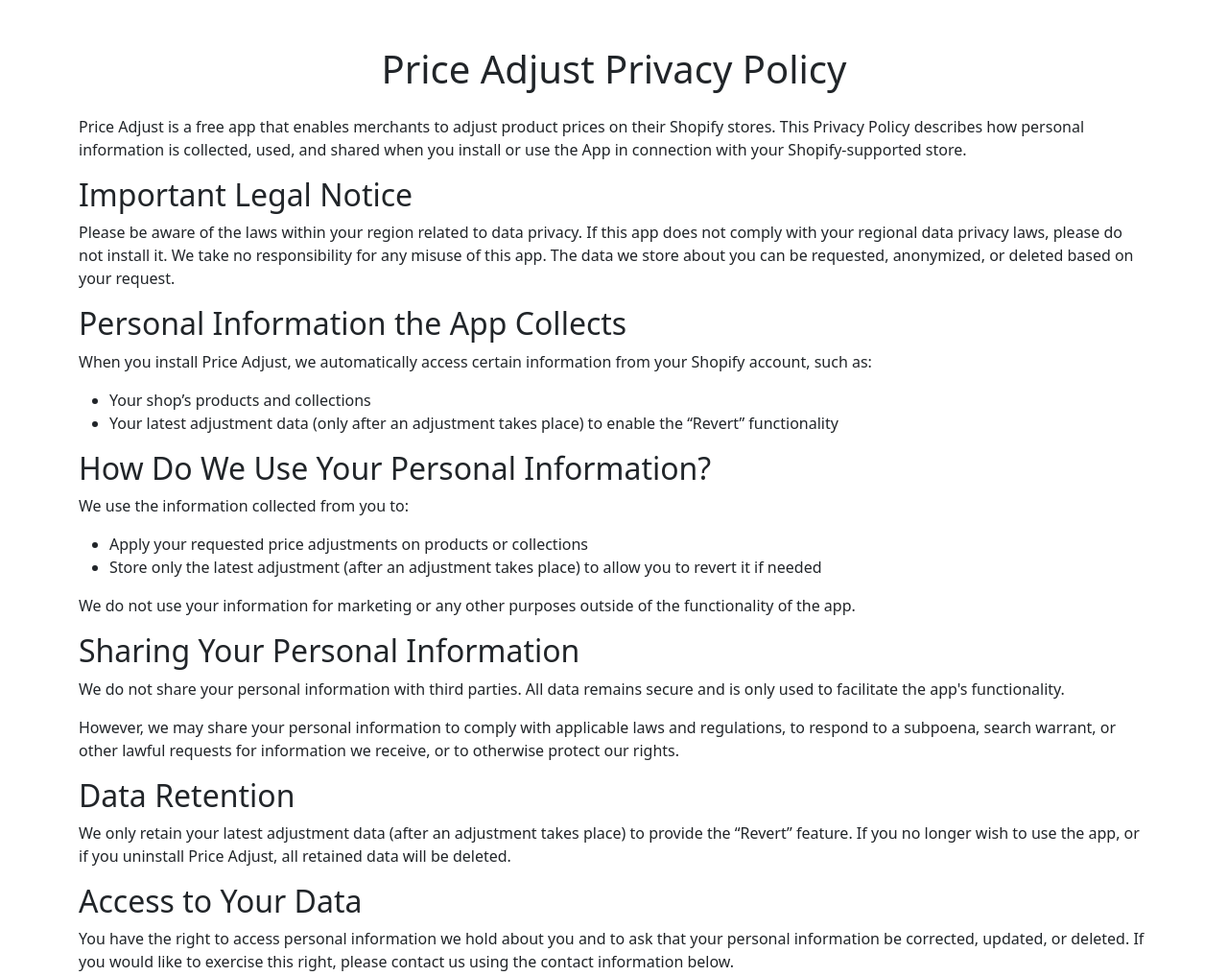
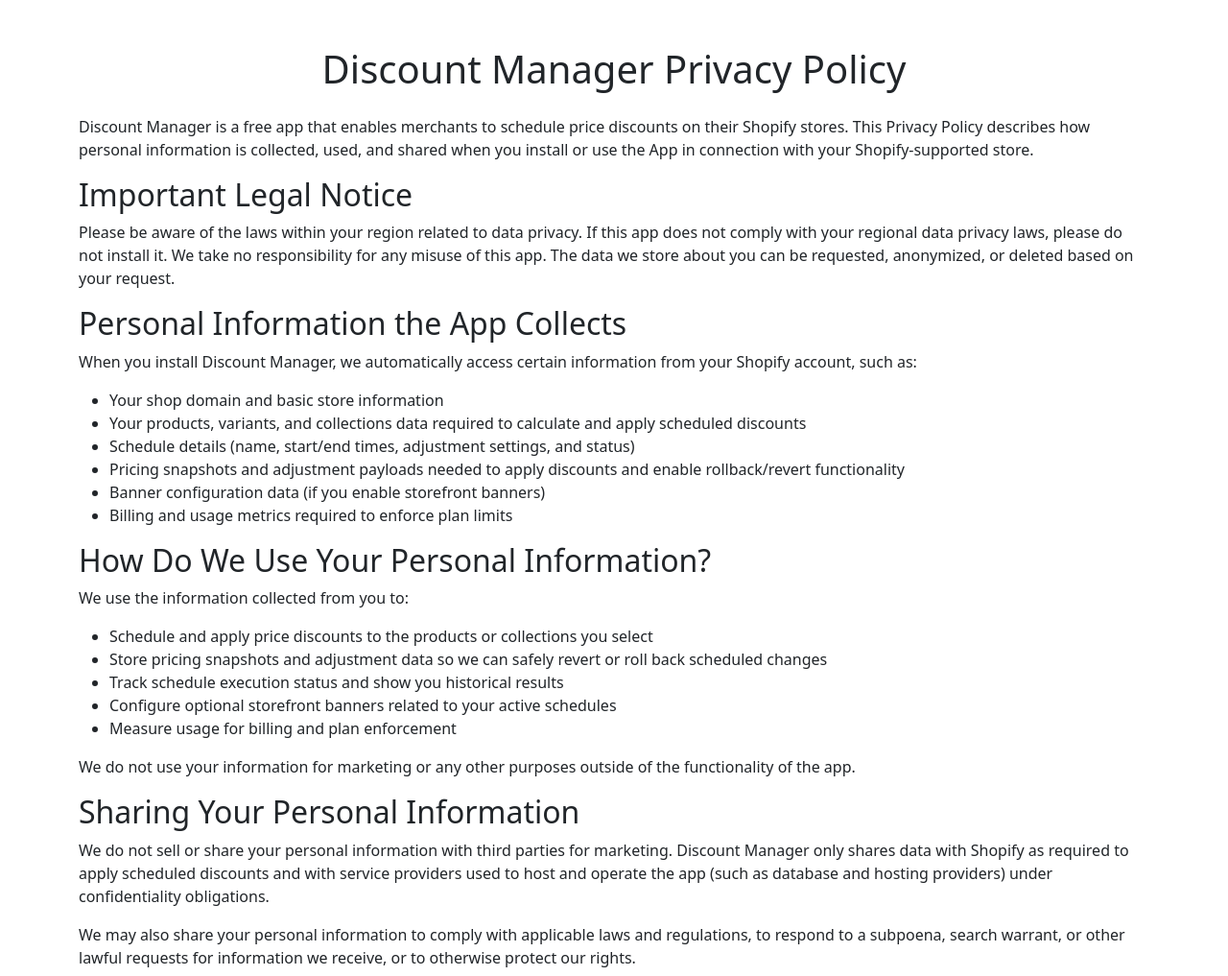
Before and after one commit to adaptios/adaptios.github.io, a website: page adaptios-discount-manager-privacy-policy.html in a window 1280 px wide. Shown: the top 1017 px of the page at 96% size. Drawn offline with nearby package versions, Linux system fonts and the light colour scheme.

Commit message:
Update privacy policy for Discount Manager app

```diff
--- a/adaptios-discount-manager-privacy-policy.html
+++ b/adaptios-discount-manager-privacy-policy.html
@@ -3,38 +3,45 @@
 <head>
     <meta charset="UTF-8">
     <meta name="viewport" content="width=device-width, initial-scale=1.0">
-    <title>Price Adjust Privacy Policy</title>
+    <title>Discount Manager Privacy Policy</title>
     <link href="https://cdn.jsdelivr.net/npm/bootstrap@5.3.0/dist/css/bootstrap.min.css" rel="stylesheet">
 </head>
 <body>
     <div class="container my-5">
-        <h1 class="text-center mb-4">Price Adjust Privacy Policy</h1>
-        <p>Price Adjust is a free app that enables merchants to adjust product prices on their Shopify stores. This Privacy Policy describes how personal information is collected, used, and shared when you install or use the App in connection with your Shopify-supported store.</p>
+        <h1 class="text-center mb-4">Discount Manager Privacy Policy</h1>
+        <p>Discount Manager is a free app that enables merchants to schedule price discounts on their Shopify stores. This Privacy Policy describes how personal information is collected, used, and shared when you install or use the App in connection with your Shopify-supported store.</p>
 
         <h2>Important Legal Notice</h2>
         <p>Please be aware of the laws within your region related to data privacy. If this app does not comply with your regional data privacy laws, please do not install it. We take no responsibility for any misuse of this app. The data we store about you can be requested, anonymized, or deleted based on your request.</p>
 
         <h2>Personal Information the App Collects</h2>
-        <p>When you install Price Adjust, we automatically access certain information from your Shopify account, such as:</p>
+        <p>When you install Discount Manager, we automatically access certain information from your Shopify account, such as:</p>
         <ul>
-            <li>Your shop’s products and collections</li>
-            <li>Your latest adjustment data (only after an adjustment takes place) to enable the “Revert” functionality</li>
+            <li>Your shop domain and basic store information</li>
+            <li>Your products, variants, and collections data required to calculate and apply scheduled discounts</li>
+            <li>Schedule details (name, start/end times, adjustment settings, and status)</li>
+            <li>Pricing snapshots and adjustment payloads needed to apply discounts and enable rollback/revert functionality</li>
+            <li>Banner configuration data (if you enable storefront banners)</li>
+            <li>Billing and usage metrics required to enforce plan limits</li>
         </ul>
 
         <h2>How Do We Use Your Personal Information?</h2>
         <p>We use the information collected from you to:</p>
         <ul>
-            <li>Apply your requested price adjustments on products or collections</li>
-            <li>Store only the latest adjustment (after an adjustment takes place) to allow you to revert it if needed</li>
+            <li>Schedule and apply price discounts to the products or collections you select</li>
+            <li>Store pricing snapshots and adjustment data so we can safely revert or roll back scheduled changes</li>
+            <li>Track schedule execution status and show you historical results</li>
+            <li>Configure optional storefront banners related to your active schedules</li>
+            <li>Measure usage for billing and plan enforcement</li>
         </ul>
         <p>We do not use your information for marketing or any other purposes outside of the functionality of the app.</p>
 
         <h2>Sharing Your Personal Information</h2>
-        <p>We do not share your personal information with third parties. All data remains secure and is only used to facilitate the app's functionality.</p>
-        <p>However, we may share your personal information to comply with applicable laws and regulations, to respond to a subpoena, search warrant, or other lawful requests for information we receive, or to otherwise protect our rights.</p>
+        <p>We do not sell or share your personal information with third parties for marketing. Discount Manager only shares data with Shopify as required to apply scheduled discounts and with service providers used to host and operate the app (such as database and hosting providers) under confidentiality obligations.</p>
+        <p>We may also share your personal information to comply with applicable laws and regulations, to respond to a subpoena, search warrant, or other lawful requests for information we receive, or to otherwise protect our rights.</p>
 
         <h2>Data Retention</h2>
-        <p>We only retain your latest adjustment data (after an adjustment takes place) to provide the “Revert” feature. If you no longer wish to use the app, or if you uninstall Price Adjust, all retained data will be deleted.</p>
+        <p>Discount Manager retains schedule data while schedules are active. We also retain historical pricing snapshots and adjustment details after execution so that you can revert changes and review schedule outcomes. If you uninstall Discount Manager, we delete retained app data associated with your store, subject to legal or accounting obligations.</p>
 
         <h2>Access to Your Data</h2>
         <p>You have the right to access personal information we hold about you and to ask that your personal information be corrected, updated, or deleted. If you would like to exercise this right, please contact us using the contact information below.</p>
```
